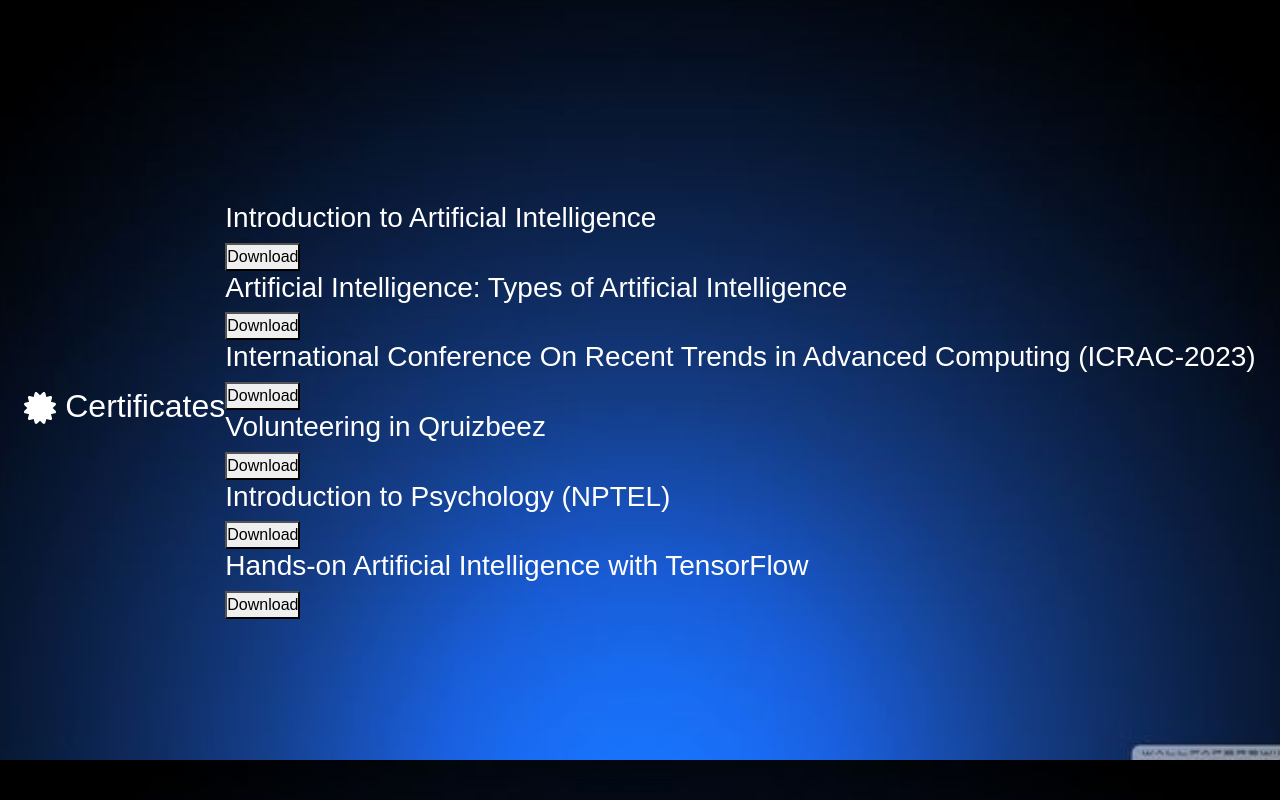
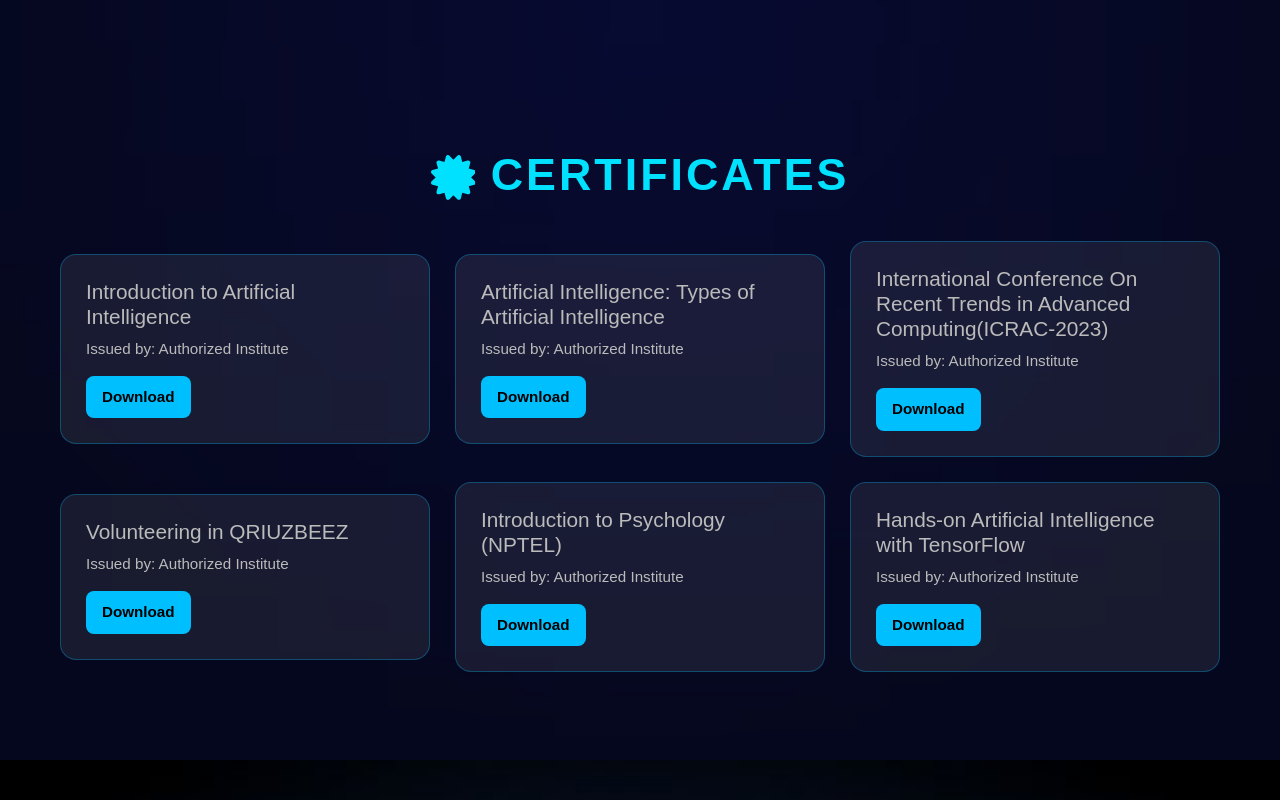
Before and after one commit to JJoshua333/Portfolio, a React (Create React App) app: page / in a window 1280 px wide. Shown: the part 1640-2440 px from the top of the page. Built offline with nearby package versions, Linux system fonts and the light colour scheme; a web font is replaced by a local one.

Commit message:
Fixed certificate css

```diff
--- a/src/components/Certificates/Certificates.css
+++ b/src/components/Certificates/Certificates.css
@@ -36,7 +36,7 @@
 .certificates-title {
   font-size: 2.8rem;
   font-weight: 700;
-  color: #00bfff;
+  color: #00e0ff;
   text-transform: uppercase;
   letter-spacing: 3px;
   margin-bottom: 40px;
--- a/src/components/Certificates/Certificates.jsx
+++ b/src/components/Certificates/Certificates.jsx
@@ -1,43 +1,63 @@
 import React from "react";
-import sbig from "../../assets/about-bg.jpg";
+import "./Certificates.css";
+import certi from "../../assets/certi-bg.jpeg";
 import { FaCertificate } from "react-icons/fa";
-import "./Certificates.css";
 
 function Certificates() {
   const certificates = [
-    { title: "Introduction to Artificial Intelligence", file: "AI_Certificate.pdf" },
-    { title: "Artificial Intelligence: Types of Artificial Intelligence", file: "AI_and_types.pdf" },
-    { title: "International Conference On Recent Trends in Advanced Computing (ICRAC-2023)", file: "ICRAC-2023.pdf" },
-    { title: "Volunteering in Qruizbeez", file: "Qruizbeez.pdf" },
-    { title: "Introduction to Psychology (NPTEL)", file: "Introduction_to_Psychology.pdf" },
-    { title: "Hands-on Artificial Intelligence with TensorFlow", file: "Hands-on_AI.pdf" },
+    {
+      title: "Introduction to Artificial Intelligence",
+      file: "/assets/Certificates/AI_Certificate.pdf",
+    },
+    {
+      title: "Artificial Intelligence: Types of Artificial Intelligence",
+      file: "/assets/Certificates/AI_and_types.pdf",
+    },
+    {
+      title:
+        "International Conference On Recent Trends in Advanced Computing(ICRAC-2023)",
+      file: "/assets/Certificates/ICRAC-2023.pdf",
+    },
+    {
+      title: "Volunteering in QRIUZBEEZ",
+      file: "/assets/Certificates/Qruizbeez.pdf",
+    },
+    {
+      title: "Introduction to Psychology (NPTEL)",
+      file: "/assets/Certificates/Introduction_to_Psychology.pdf",
+    },
+    {
+    title: "Hands-on Artificial Intelligence with TensorFlow",
+    file: "/assets/Certificates/Hands-on_AI.pdf",
+  },
   ];
 
-  const handleDownload = (file) => {
-    const baseUrl = window.location.origin + '/Portfolio';
-    const fileUrl = `${baseUrl}/assets/Certificates/${file}`;
-    const link = document.createElement('a');
-    link.href = fileUrl;
-    link.setAttribute('download', file);
-    document.body.appendChild(link);
-    link.click();
-    document.body.removeChild(link);
-  };
+  return (
+    <section
+      id="certificates"
+      className="certificates-section"
+      style={{ backgroundImage: `url(${certi})` }}
+    >
+      <div className="overlay"></div>
 
-  return (
-    <div className="certificates-section" style={{ backgroundImage: `url(${sbig})` }}>
-      <h2 className="section-title">
-        <FaCertificate /> Certificates
-      </h2>
-      <div className="certificates-list">
-        {certificates.map((cert, index) => (
-          <div key={index} className="certificate-card">
-            <h3>{cert.title}</h3>
-            <button onClick={() => handleDownload(cert.file)}>Download</button>
-          </div>
-        ))}
+      <div className="certificates-content">
+        <h2 className="certificates-title"><FaCertificate className="cert-icon" /> CERTIFICATES</h2>
+
+        <div className="cert-list">
+          {certificates.map((cert, index) => (
+            <div key={index} className="cert-card">
+              <div className="cert-info">
+                <h3>{cert.title}</h3>
+                <p>Issued by: Authorized Institute</p>
+              </div>
+              <a href={cert.file} download className="download-btn">
+                Download
+              </a>
+            </div>
+          ))}
+        </div>
       </div>
-    </div>
+    </section>
   );
 }
 
```
